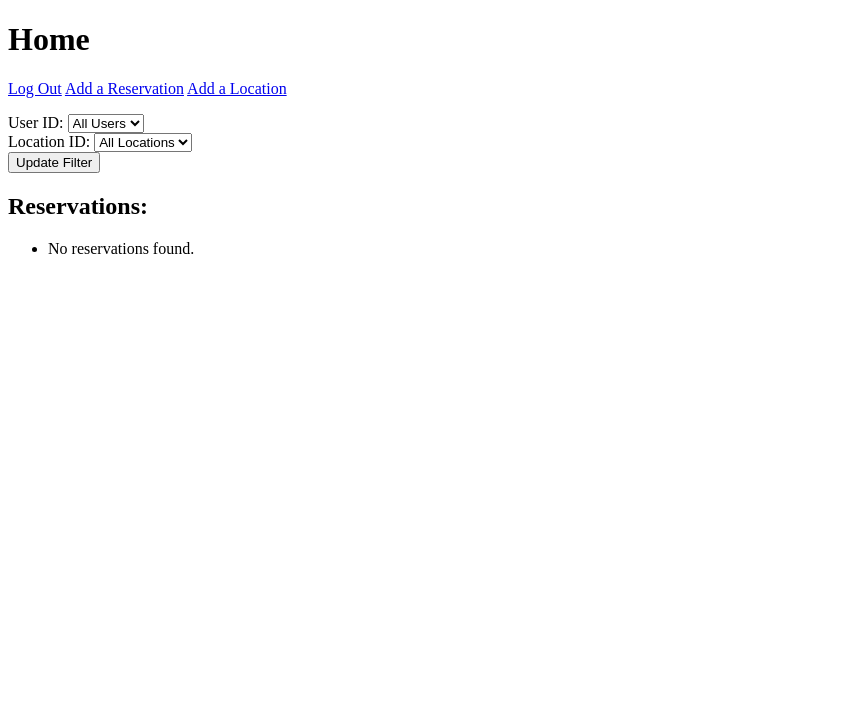
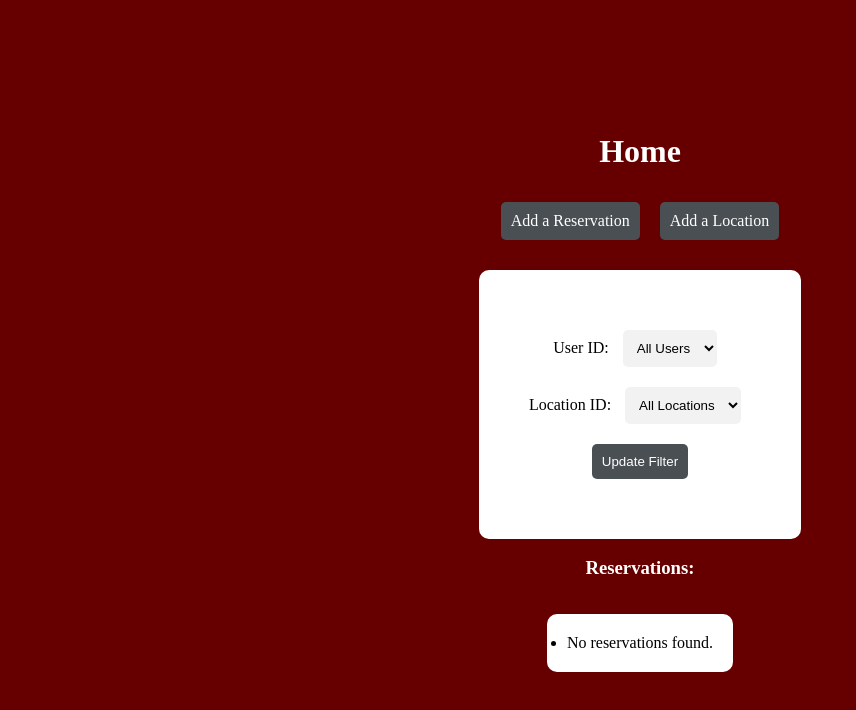
Before and after one commit to Dlybeck/Fieldhouse-Manager, a website: page public/home.html in a window 1280 px wide. Shown: the whole page, without its empty margins (0-856 px from the left). Drawn offline with Linux system fonts and the light colour scheme; no server answers.

Commit message:
Styled Homepage

```diff
--- a/public/css/style.css
+++ b/public/css/style.css
@@ -33,6 +33,27 @@ a{
     text-decoration: none;
 }
 
+#menu{
+    margin-bottom: 20px;
+    display: flex;
+}
+
+#reservation-list{
+    display: inline-block;
+    flex-direction: column;
+    align-items: center;
+    background-color: #fff;
+    color: #000000;
+    padding: 20px;
+    border-color: #000000;
+    border-radius: 10px;
+    display: flex;
+}
+
+#reservation-form{
+    text-align: center;
+}
+
 input, select{
     padding: 10px;
     margin: 10px;
--- a/public/home.html
+++ b/public/home.html
@@ -5,15 +5,15 @@
     <meta name="viewport" content="width=device-width, initial-scale=1.0">
     <title>Home</title>
     <script src="/js/home.js"></script>
+    <link rel="stylesheet" href="css/style.css">
 </head>
 <body>
     <h1>Home</h1>
 
-    <a href="signin.html">Log Out</a>
-    <a href = 'reservation.html'> Add a Reservation</a>
-    <a href="location.html">Add a Location</a>
-
-    <p></p>
+    <div id="menu">
+        <a href = 'reservation.html'> Add a Reservation</a>
+        <a href="location.html">Add a Location</a>
+    </div>
 
     <form id="reservation-form">
         <div>
@@ -32,7 +32,7 @@
         </div>
         <button type="submit">Update Filter</button>
     </form>
-    <h2>Reservations:</h2>
+    <h3>Reservations:</h4>
     <ul id="reservation-list"></ul>
 </body>
 </html>
```
Also changed, not shown: index.js (+2 -7 lines), 2 other files.
